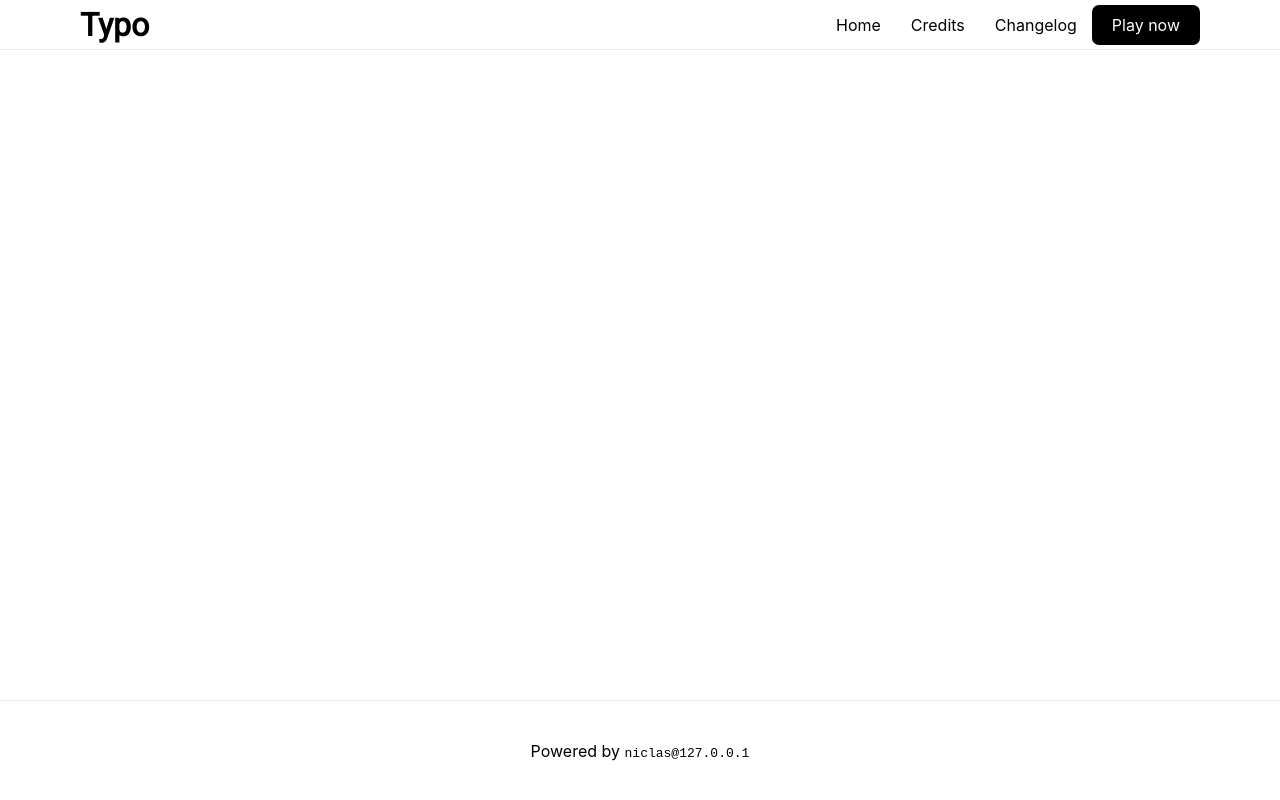
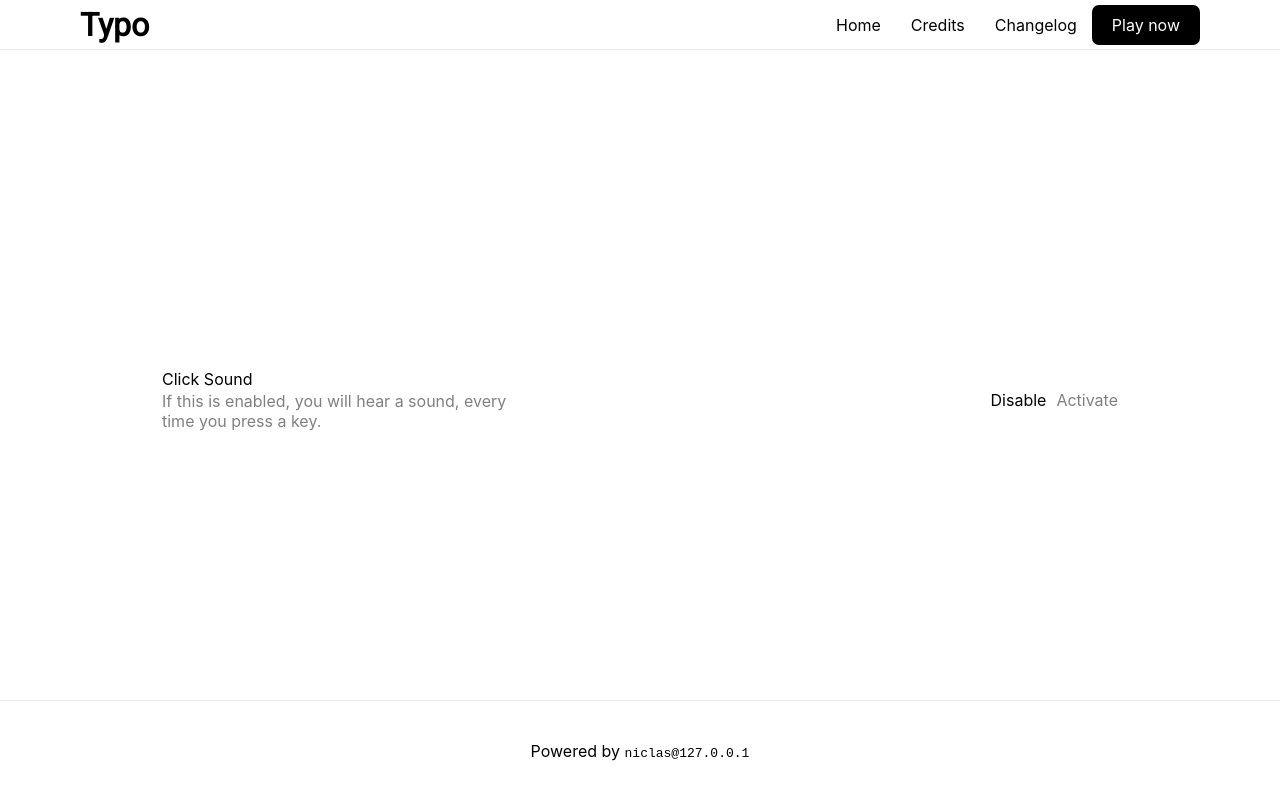
Before and after one commit to BergerAPI/typo.io, a Next.js app: page /config in a window 1280 px wide. Built offline with nearby package versions, Linux system fonts and the light colour scheme.

Commit message:
added basic settings

```diff
--- /dev/null
+++ b/components/config/Checkbox.jsx
@@ -0,0 +1,46 @@
+import React from "react";
+import styles from "../../styles/components/config/Config.module.css";
+
+export class Checkbox extends React.Component {
+  constructor(props) {
+    super(props);
+
+    this.state = {
+      activated: "false",
+    };
+  }
+
+  componentDidMount() {
+    this.setState({activated: localStorage.getItem(this.props.item)})
+  }
+
+  render() {
+    return (
+      <div className={styles.content}>
+        <p className={styles.title}>{this.props.title}</p>
+        <p className={styles.description}>{this.props.description}</p>
+
+        <div className={styles.box}>
+          <p
+            className={this.state.activated == "true" ? styles.offBox : undefined}
+            onClick={() => {
+              this.setState({ activated: "false" });
+              localStorage.setItem(this.props.item, "false")
+            }}
+          >
+            Disable
+          </p>
+          <p
+            className={this.state.activated != "true" ? styles.offBox : undefined}
+            onClick={() => {
+              this.setState({ activated: "true" });
+              localStorage.setItem(this.props.item, "true")
+            }}
+          >
+            Activate
+          </p>
+        </div>
+      </div>
+    );
+  }
+}
--- a/components/input/Input.jsx
+++ b/components/input/Input.jsx
@@ -88,7 +88,8 @@ export class Input extends React.Component {
     if (event.key === this.state.fullText[this.state.index]) {
       if (this.state.index == 0) this.startTimer();
 
-      this.state.sounds[this.state.lastSoundIndex].play();
+      if (localStorage.getItem("click_sounds") === "true")
+        this.state.sounds[this.state.lastSoundIndex].play();
       this.setState({
         lastSoundIndex:
           this.state.lastSoundIndex + 1 >= 5
--- a/pages/config/index.js
+++ b/pages/config/index.js
@@ -1,11 +1,9 @@
-import styles from '../../styles/modules/Home.module.css'
+import { Checkbox } from "../../components/config/Checkbox.jsx"
 
 export default function Home() {
   return (
-    <div className={styles.container}>
-      <main className={styles.main}>
-
-      </main>
-    </div>
+    <>
+      <Checkbox title="Click Sound" description="If this is enabled, you will hear a sound, every time you press a key." item="click_sounds" />
+    </>
   )
 }
--- /dev/null
+++ b/styles/components/config/Config.module.css
@@ -0,0 +1,42 @@
+.description {
+  color: grey;
+  max-width: 350px;
+  display: -webkit-box;
+  -webkit-line-clamp: 9;
+  -webkit-box-orient: vertical;
+  overflow: hidden;
+}
+
+.content {
+  width: 75%;
+  position: fixed;
+}
+
+.content p {
+  top: 50%;
+}
+
+.box {
+  position: absolute;
+  top: 50%;
+  right: 0;
+  -ms-transform: translateY(-50%);
+  transform: translateY(-50%);
+}
+
+.box p {
+  display: inline;
+  padding-left: 6px;
+}
+
+.box p:hover {
+    cursor: pointer;
+}
+
+.content p {
+  margin: 2px;
+}
+
+.offBox {
+    color: grey;
+}
```
